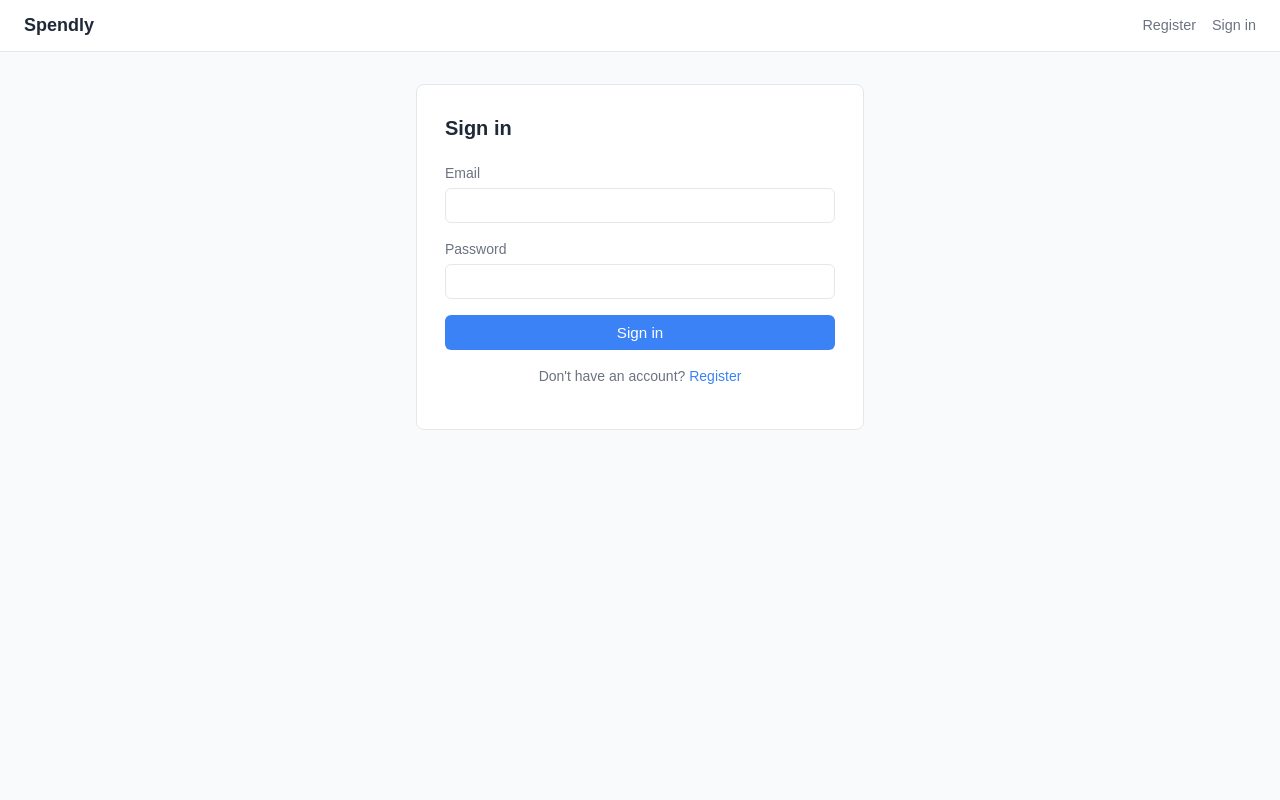
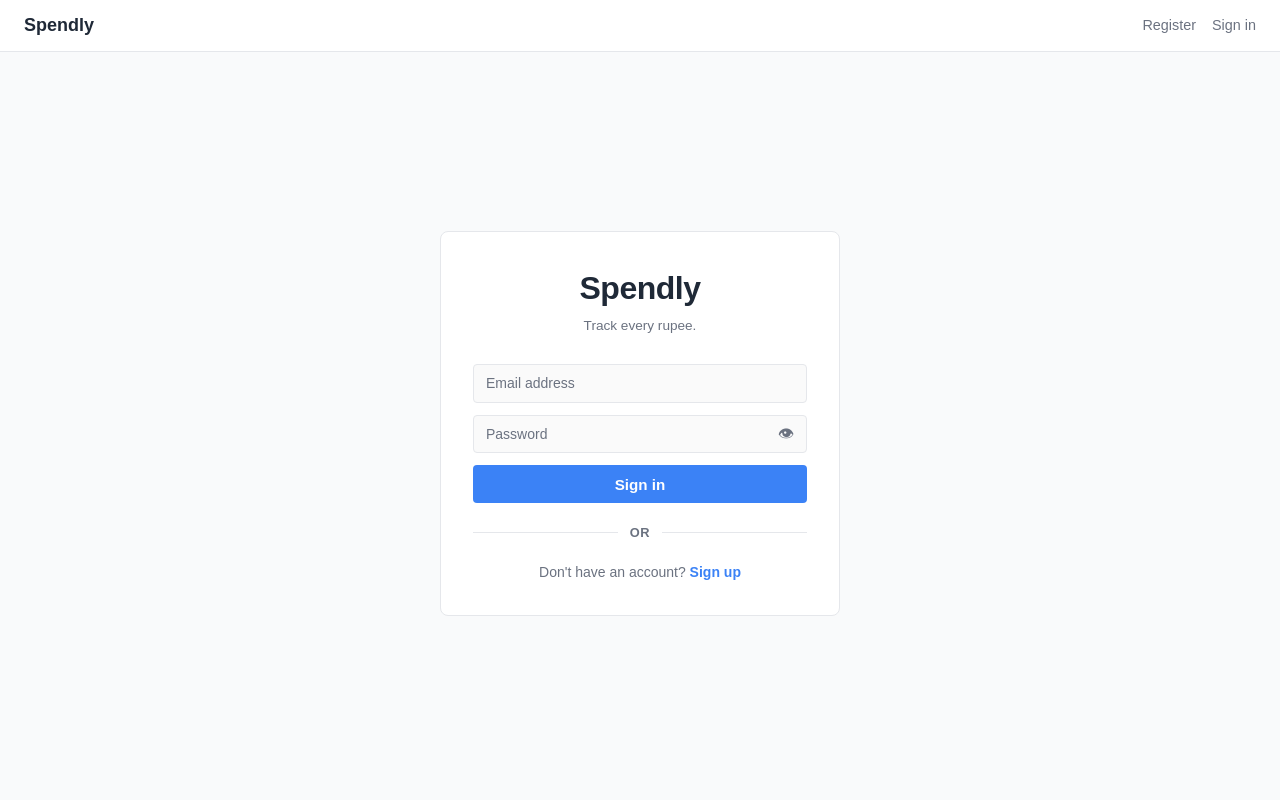
Before and after one commit to Yousufbhatti1801/Expense-Tracker, a Flask app: page /login in a window 1280 px wide. Run offline with Flask 3, Linux system fonts and the light colour scheme.

Commit message:
login page redesign

```diff
--- /dev/null
+++ b/static/css/login.css
@@ -0,0 +1,158 @@
+:root {
+    --login-card-width: 400px;
+    --login-input-bg: #fafafa;
+}
+
+.login-page {
+    min-height: calc(100vh - 57px);
+    display: flex;
+    align-items: center;
+    justify-content: center;
+    padding: 2rem 1rem;
+    background-color: var(--color-bg);
+}
+
+.login-card {
+    background-color: var(--color-surface);
+    border: 1px solid var(--color-border);
+    border-radius: 8px;
+    padding: 2rem;
+    width: 100%;
+    max-width: var(--login-card-width);
+}
+
+.login-logo {
+    text-align: center;
+    margin-bottom: 1.75rem;
+}
+
+.login-logo-wordmark {
+    display: block;
+    font-size: 2rem;
+    font-weight: 700;
+    letter-spacing: -0.5px;
+    color: var(--color-text-primary);
+}
+
+.login-logo-tagline {
+    margin: 0.25rem 0 0;
+    font-size: 0.85rem;
+    color: var(--color-text-secondary);
+}
+
+.login-input-group {
+    margin-bottom: 0.75rem;
+}
+
+.login-input {
+    width: 100%;
+    padding: 0.65rem 0.75rem;
+    background-color: var(--login-input-bg);
+    border: 1px solid var(--color-border);
+    border-radius: 4px;
+    font-size: 0.9rem;
+    color: var(--color-text-primary);
+    outline: none;
+    transition: border-color 0.15s;
+    box-sizing: border-box;
+}
+
+.login-input:focus {
+    border-color: var(--color-primary);
+    background-color: var(--color-surface);
+}
+
+.login-input::placeholder {
+    color: var(--color-text-secondary);
+    font-size: 0.875rem;
+}
+
+.login-password-wrapper {
+    position: relative;
+}
+
+.login-password-wrapper .login-input {
+    padding-right: 2.75rem;
+}
+
+.login-password-toggle {
+    position: absolute;
+    right: 0.6rem;
+    top: 50%;
+    transform: translateY(-50%);
+    background: none;
+    border: none;
+    cursor: pointer;
+    padding: 0.2rem;
+    font-size: 1rem;
+    color: var(--color-text-secondary);
+    line-height: 1;
+}
+
+.login-password-toggle:hover {
+    color: var(--color-text-primary);
+}
+
+.login-btn {
+    display: block;
+    width: 100%;
+    padding: 0.65rem;
+    margin-top: 0.5rem;
+    background-color: var(--color-primary);
+    color: var(--color-surface);
+    border: none;
+    border-radius: 4px;
+    font-size: 0.95rem;
+    font-weight: 600;
+    cursor: pointer;
+    transition: background-color 0.15s;
+}
+
+.login-btn:hover {
+    background-color: var(--color-primary-hover);
+}
+
+.login-divider {
+    display: flex;
+    align-items: center;
+    gap: 0.75rem;
+    margin: 1.25rem 0;
+    color: var(--color-text-secondary);
+    font-size: 0.8rem;
+    font-weight: 600;
+    letter-spacing: 0.05em;
+}
+
+.login-divider hr {
+    flex: 1;
+    border: none;
+    border-top: 1px solid var(--color-border);
+    margin: 0;
+}
+
+.login-signup {
+    text-align: center;
+    font-size: 0.875rem;
+    color: var(--color-text-secondary);
+    margin: 0;
+}
+
+.login-signup a {
+    color: var(--color-primary);
+    text-decoration: none;
+    font-weight: 600;
+}
+
+.login-signup a:hover {
+    text-decoration: underline;
+}
+
+@media (max-width: 480px) {
+    .login-card {
+        margin: 0;
+        padding: 1.5rem;
+        border-radius: 0;
+        border-left: none;
+        border-right: none;
+    }
+}
--- a/templates/login.html
+++ b/templates/login.html
@@ -2,22 +2,52 @@
 
 {% block title %}Sign in — Spendly{% endblock %}
 
+{% block extra_css %}
+<link rel="stylesheet" href="{{ url_for('static', filename='css/login.css') }}">
+{% endblock %}
+
 {% block content %}
-<div class="container">
-    <div class="card">
-        <h1 class="card-title">Sign in</h1>
+<div class="login-page">
+    <div class="login-card">
+
+        <div class="login-logo">
+            <span class="login-logo-wordmark">Spendly</span>
+            <p class="login-logo-tagline">Track every rupee.</p>
+        </div>
+
         <form method="POST" action="{{ url_for('login') }}">
-            <div class="form-group">
-                <label class="form-label" for="email">Email</label>
-                <input class="form-input" type="email" id="email" name="email" required>
+            <div class="login-input-group">
+                <input class="login-input" type="email" name="email"
+                       placeholder="Email address" required autocomplete="email">
             </div>
-            <div class="form-group">
-                <label class="form-label" for="password">Password</label>
-                <input class="form-input" type="password" id="password" name="password" required>
+            <div class="login-input-group">
+                <div class="login-password-wrapper">
+                    <input class="login-input" type="password" id="password"
+                           name="password" placeholder="Password" required autocomplete="current-password">
+                    <button type="button" class="login-password-toggle" id="toggle-password"
+                            aria-label="Show password">&#128065;</button>
+                </div>
             </div>
-            <button class="btn btn-primary btn-block" type="submit">Sign in</button>
+            <button class="login-btn" type="submit">Sign in</button>
         </form>
-        <p class="form-footer">Don't have an account? <a href="{{ url_for('register') }}">Register</a></p>
+
+        <div class="login-divider">
+            <hr><span>OR</span><hr>
+        </div>
+
+        <p class="login-signup">
+            Don't have an account? <a href="{{ url_for('register') }}">Sign up</a>
+        </p>
+
     </div>
 </div>
+
+<script>
+    document.getElementById('toggle-password').addEventListener('click', function () {
+        var input = document.getElementById('password');
+        var isHidden = input.type === 'password';
+        input.type = isHidden ? 'text' : 'password';
+        this.setAttribute('aria-label', isHidden ? 'Hide password' : 'Show password');
+    });
+</script>
 {% endblock %}
```
Also changed, not shown: .claude/specs/09-loginpage-redesign-like-instagram.md (added).
